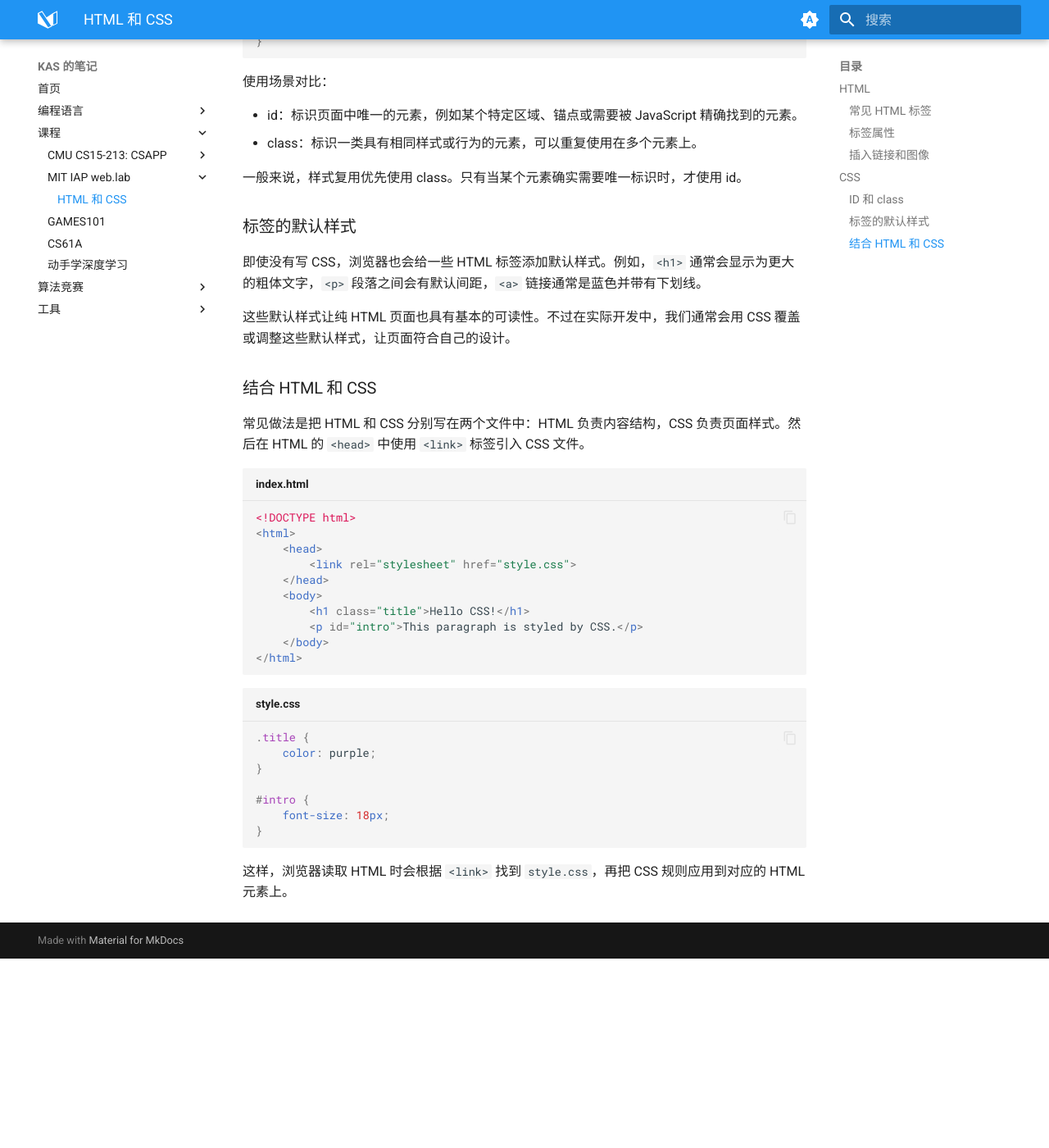
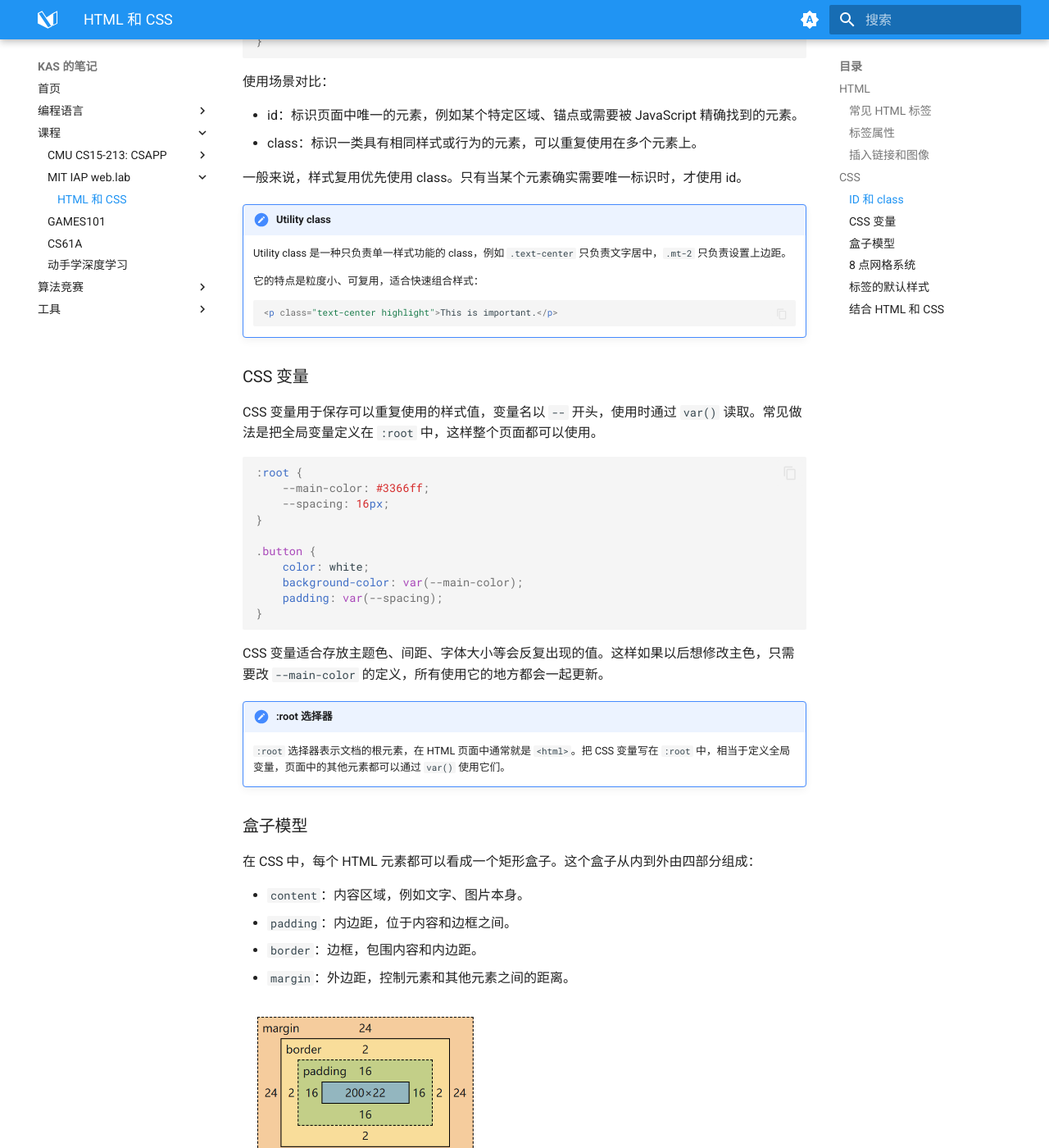
Before and after one commit to kas030/mkdocs-blog, an MkDocs documentation site: the page built from blog/docs/courses/mit-iap-weblab/html-and-css.md, in a window 1280 px wide and 1400 px high, scrolled down 3271 px. Shown: the whole window at 82% size. Built offline with MkDocs 1.6.1 and Material for MkDocs 9.7.7, drawn with Linux system fonts in a browser that asks for light colours; before the commit the page ends 4440 px from its top, so only the background shows below that; some of the changed text lies outside the part shown.

Commit message:
docs(courses): update MIT IAP weblab HTML CSS notes
Add the following section:
- Utility class
- CSS variable
- Box model
- 8pt grid system

````diff
--- a/blog/docs/courses/mit-iap-weblab/html-and-css.md
+++ b/blog/docs/courses/mit-iap-weblab/html-and-css.md
@@ -142,6 +142,125 @@ HTML 元素可以通过 `id` 和 `class` 属性添加标识，方便 CSS 选择
 
 一般来说，样式复用优先使用 class。只有当某个元素确实需要唯一标识时，才使用 id。
 
+!!! note "Utility class"
+
+    Utility class 是一种只负责单一样式功能的 class，例如 `.text-center` 只负责文字居中，`.mt-2` 只负责设置上边距。
+
+    它的特点是粒度小、可复用，适合快速组合样式：
+
+    ```html
+    <p class="text-center highlight">This is important.</p>
+    ```
+
+### CSS 变量
+
+CSS 变量用于保存可以重复使用的样式值，变量名以 `--` 开头，使用时通过 `var()` 读取。常见做法是把全局变量定义在 `:root` 中，这样整个页面都可以使用。
+
+```css
+:root {
+    --main-color: #3366ff;
+    --spacing: 16px;
+}
+
+.button {
+    color: white;
+    background-color: var(--main-color);
+    padding: var(--spacing);
+}
+```
+
+CSS 变量适合存放主题色、间距、字体大小等会反复出现的值。这样如果以后想修改主色，只需要改 `--main-color` 的定义，所有使用它的地方都会一起更新。
+
+!!! note ":root 选择器"
+
+    `:root` 选择器表示文档的根元素，在 HTML 页面中通常就是 `<html>`。把 CSS 变量写在 `:root` 中，相当于定义全局变量，页面中的其他元素都可以通过 `var()` 使用它们。
+
+### 盒子模型
+
+在 CSS 中，每个 HTML 元素都可以看成一个矩形盒子。这个盒子从内到外由四部分组成：
+
+- `content`：内容区域，例如文字、图片本身。
+- `padding`：内边距，位于内容和边框之间。
+- `border`：边框，包围内容和内边距。
+- `margin`：外边距，控制元素和其他元素之间的距离。
+
+![img](./mit-iap-weblab-assets/img/box-model.png){ width="300" }
+
+```css
+.box {
+    width: 200px;
+    padding: 16px;
+    border: 2px solid black;
+    margin: 24px;
+}
+```
+
+上面的 `width` 默认只设置 `content` 的宽度。元素实际占用的横向空间还要加上左右 `padding`、左右 `border` 和左右 `margin`。
+
+!!! tip "box-sizing"
+
+    如果设置 `box-sizing: border-box;`，那么 `width` 会包含 `content`、`padding` 和 `border`，布局时通常更直观。
+
+`padding`、`margin` 和 `border-width` 等是复合属性，可以一次写多个值：
+
+```css
+.box {
+    margin: 10px 20px 30px 40px;
+}
+```
+
+值与盒子边框的对应关系如下：
+
+- 4 个值：上、右、下、左
+- 3 个值：上、左右、下
+- 2 个值：上下、左右
+- 1 个值：四边相同
+
+!!! warning "复合属性的覆盖"
+
+    复合属性会同时设置多个相关属性，因此可能覆盖之前写过的单属性。
+
+    ```css
+    .box {
+        margin-left: 40px;
+        margin: 10px;
+    }
+    ```
+
+    上面的 `margin` 会重新设置四个方向的外边距，所以 `margin-left: 40px;` 会被覆盖，最终左外边距也是 `10px`。如果想保留某一边的特殊值，需要把单属性写在复合属性后面。
+
+    `background` 也有类似问题：
+
+    ```css
+    .box {
+        background-color: red;
+        background: url("logo.png") no-repeat;
+    }
+    ```
+
+    第二行 `background` 会重置所有背景相关属性，其中也包括 `background-color`，因此红色背景会消失，背景色变回默认的 `transparent`。
+
+### 8 点网格系统
+
+8 点网格系统（8pt grid system）是一种常见的间距设计方法：页面中的间距、尺寸尽量使用 `8px` 的倍数，这样可以让不同元素之间的距离更统一，页面看起来也更整齐。
+
+在 CSS 中，可以用变量保存基础间距：
+
+```css
+:root {
+    --space-1: 8px;
+    --space-2: 16px;
+    --space-3: 24px;
+}
+
+.card {
+    padding: var(--space-2);
+    margin-bottom: var(--space-3);
+}
+```
+
+实际使用时不需要所有数值都严格是 `8px` 的倍数，但对于 `margin`、`padding`、组件高度等布局相关属性，使用统一的间距阶梯能减少随手写数值带来的混乱。
+
 ### 标签的默认样式
 
 即使没有写 CSS，浏览器也会给一些 HTML 标签添加默认样式。例如，`<h1>` 通常会显示为更大的粗体文字，`<p>` 段落之间会有默认间距，`<a>` 链接通常是蓝色并带有下划线。
````
Also changed, not shown: blog/docs/courses/mit-iap-weblab/mit-iap-weblab-assets/img/box-model.png (added).
